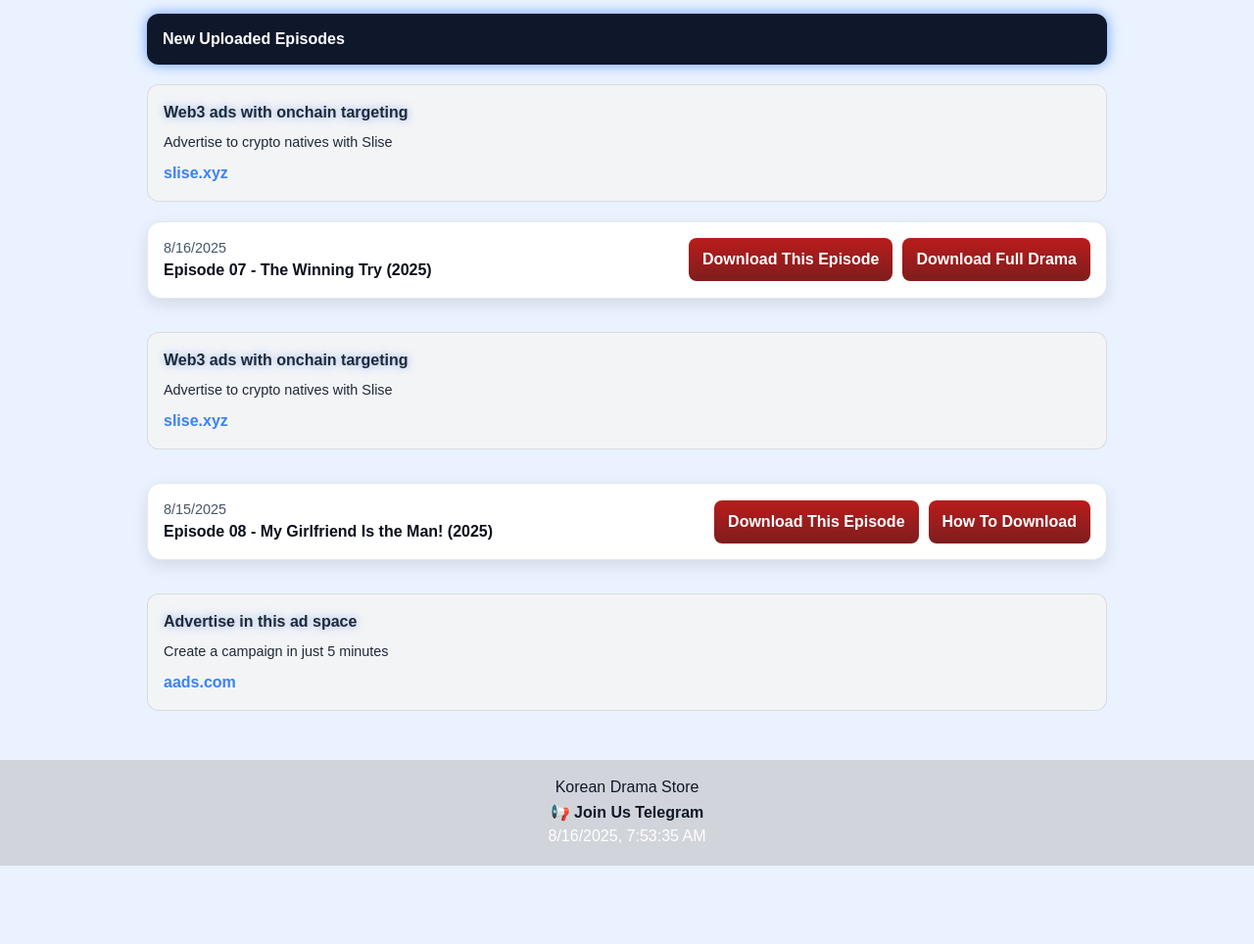
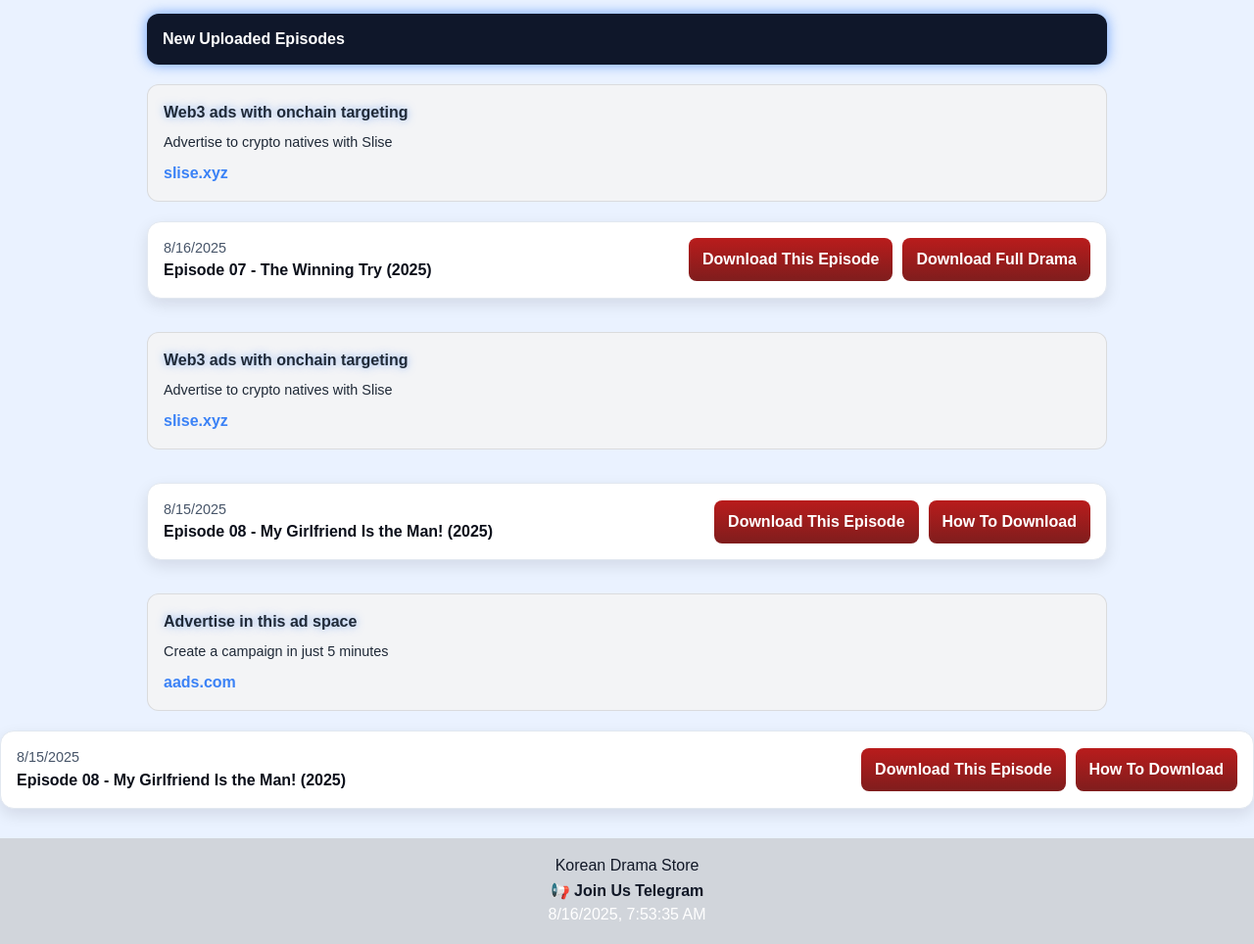
Before and after one commit to appg3688-cmyk/kdramahub, a plain HTML site: page index.html in a window 1280 px wide. Shown: the part 80-1044 px from the top of the page at 98% size. Before the commit the page ends 964 px from the top, so only its background shows below. Drawn offline with Linux system fonts and the light colour scheme.

Commit message:
Update index.html

```diff
--- a/index.html
+++ b/index.html
@@ -360,6 +360,20 @@ footer{background:var(--footer-bg);color:var(--footer-text);text-align:center;pa
   </section>
 </main>
 
+  <article class="item">
+      <div class="item-inner">
+        <div>
+          <div class="top">8/15/2025</div>
+          <div class="title">Episode 08 - My Girlfriend Is the Man! (2025)</div>
+        </div>
+        <div class="actions">
+          <a class="btn-danger" href="#">Download This Episode</a>
+          <a class="btn-danger" href="#" onclick="playVideo('VuV8He6wz2U'); return false;">How To Download</a>
+        </div>
+      </div>
+    </article>
+
+
 <!-- FOOTER -->
 <footer>
   <div style="animation:float 3s infinite">Korean Drama Store</div>
```
